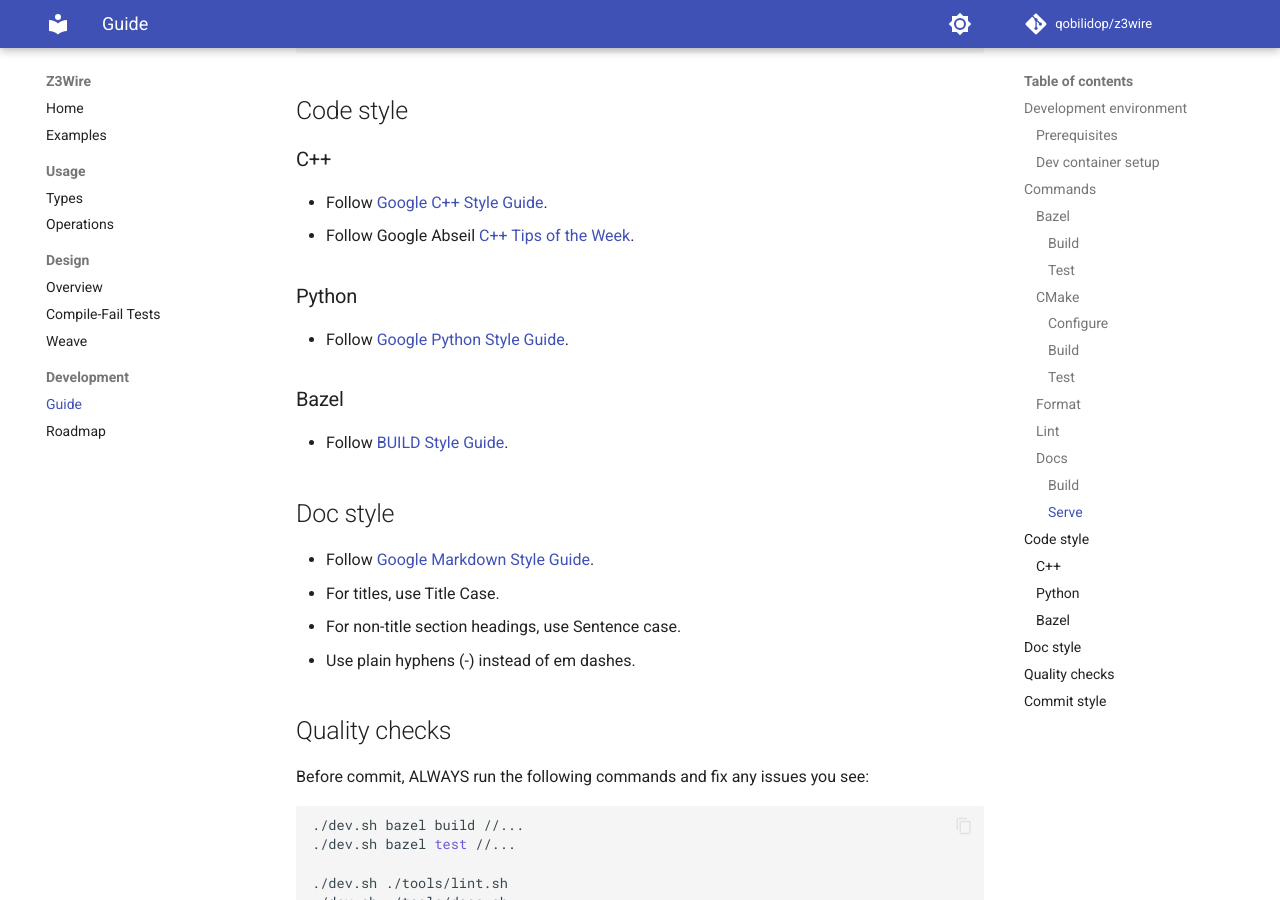
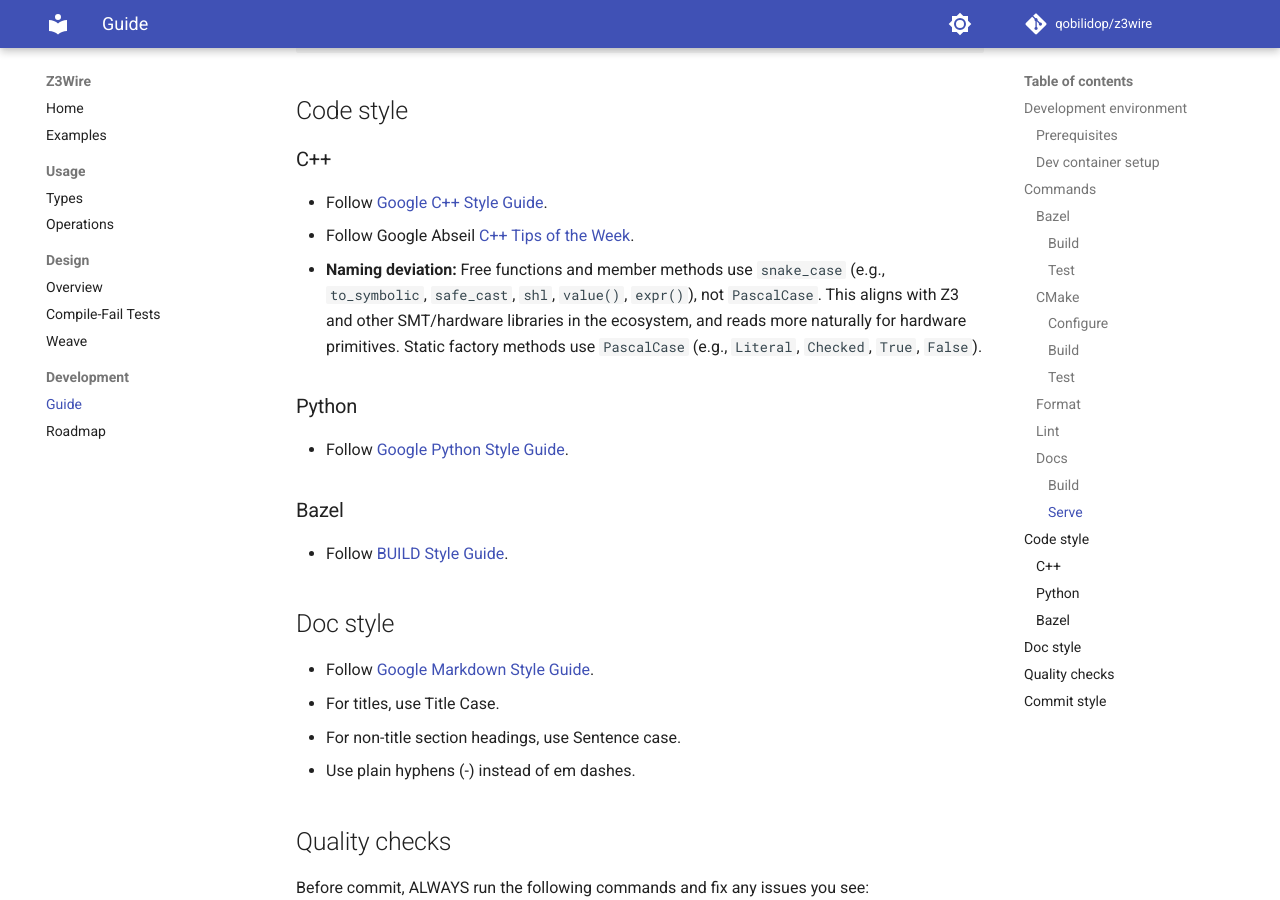
Before and after one commit to qobilidop/z3wire, an MkDocs documentation site: the page built from docs/dev/guide.md, in a window 1280 px wide and 900 px high, scrolled down 1948 px. Built offline with MkDocs 1.6.1 and Material for MkDocs 9.7.7, drawn with Linux system fonts in a browser that asks for light colours; comment, search, counter and statistics services are not loaded.

Commit message:
Rename checked() to Checked() and document naming convention
Static factory methods use PascalCase (Literal, Checked, True, False)
to distinguish them from regular functions and methods which use
snake_case. The snake_case convention aligns with Z3 and other
SMT/hardware libraries.

Co-Authored-By: Claude Opus 4.6 (1M context) <noreply@anthropic.com>

```diff
--- a/docs/dev/guide.md
+++ b/docs/dev/guide.md
@@ -99,6 +99,11 @@ To check without modifying (used in CI):
 - Follow
     [Google C++ Style Guide](https://google.github.io/styleguide/cppguide.html).
 - Follow Google Abseil [C++ Tips of the Week](https://abseil.io/tips/).
+- **Naming deviation:** Free functions and member methods use `snake_case`
+    (e.g., `to_symbolic`, `safe_cast`, `shl`, `value()`, `expr()`), not
+    `PascalCase`. This aligns with Z3 and other SMT/hardware libraries in the
+    ecosystem, and reads more naturally for hardware primitives. Static factory
+    methods use `PascalCase` (e.g., `Literal`, `Checked`, `True`, `False`).
 
 ### Python
 
```
Also changed, not shown: docs/design/compile-fail-tests.md (+1 -1 lines), docs/design/overview.md (+1 -1 lines), docs/dev/roadmap.md (+1 -1 lines), docs/usage/types.md (+4 -4 lines), 7 other files.
